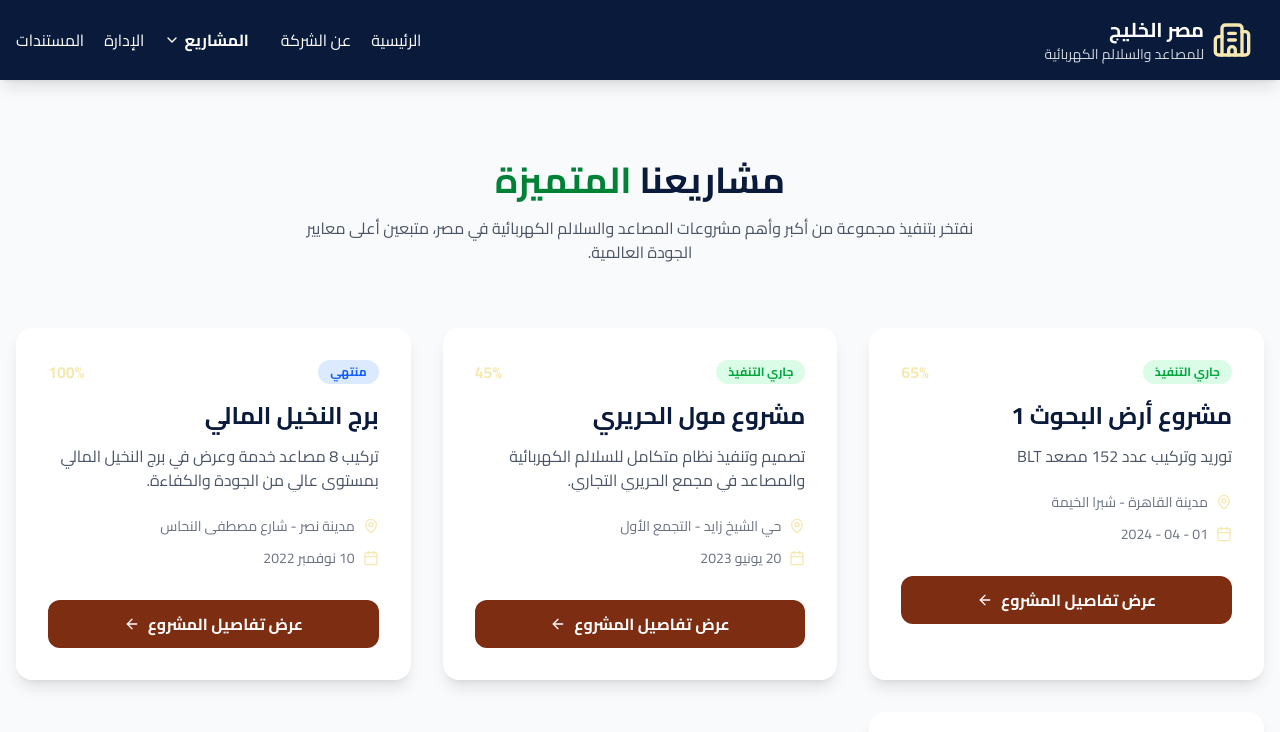
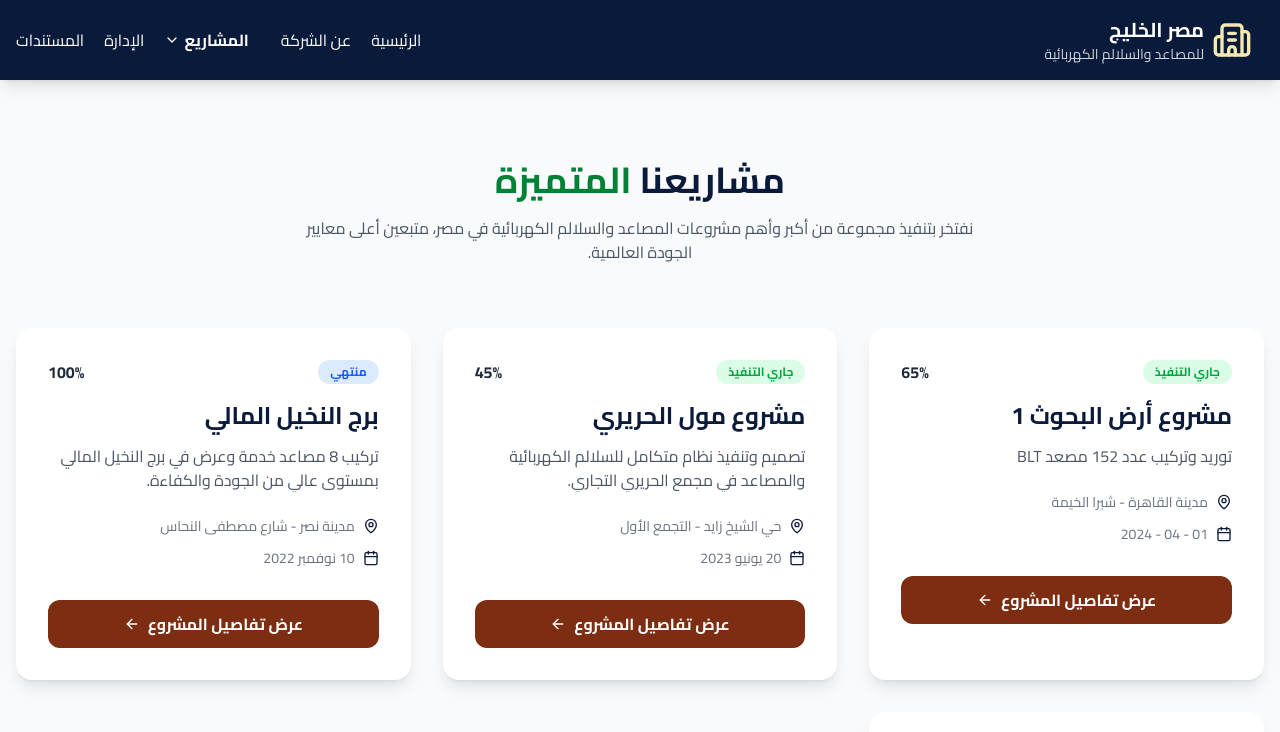
Before and after one commit to Hassan-Abd-El-Aziz/EGGEEC-Reports, a React (Vite) app: page /projects in a window 1280 px wide. Shown: the top 732 px of the page. Built offline with nearby package versions, Linux system fonts and the light colour scheme.

Commit message:
add color in project page

```diff
--- a/src/components/ProjectPage.jsx
+++ b/src/components/ProjectPage.jsx
@@ -119,21 +119,21 @@ const ProjectPage = () => {
           </div>
           <div className="grid md:grid-cols-3 gap-6 mt-8">
             <div className="flex items-center">
-              <MapPin className="h-5 w-5 text-secondary-gold ml-2" />
+              <MapPin className="h-5 w-5 text-red-800 ml-2" />
               <div>
                 <div className="text-gray-500 text-sm">الموقع</div>
                 <div className="font-semibold">{project.location}</div>
               </div>
             </div>
             <div className="flex items-center">
-              <Calendar className="h-5 w-5 text-secondary-gold ml-2" />
+              <Calendar className="h-5 w-5 text-blue-600 ml-2" />
               <div>
                 <div className="text-gray-500 text-sm">تاريخ البدء</div>
                 <div className="font-semibold">{project.startDate}</div>
               </div>
             </div>
             <div className="flex items-center">
-              <BarChart3 className="h-5 w-5 text-secondary-gold ml-2" />
+              <BarChart3 className="h-5 w-5 text-primary-blue ml-2" />
               <div>
                 <div className="text-gray-500 text-sm">متوسط التقدم</div>
                 <div className="font-semibold">{project.progress}%</div>
--- a/src/pages/Projects.jsx
+++ b/src/pages/Projects.jsx
@@ -36,7 +36,7 @@ const Projects = () => {
                   >
                     {project.status}
                   </span>
-                  <div className="text-secondary-gold font-bold">
+                  <div className="text-shadow-primary-dark font-bold">
                     {project.progress}%
                   </div>
                 </div>
@@ -51,11 +51,11 @@ const Projects = () => {
 
                 <div className="space-y-3 mb-8">
                   <div className="flex items-center text-gray-500">
-                    <MapPin className="h-4 w-4 ml-2 text-secondary-gold" />
+                    <MapPin className="h-4 w-4 ml-2 text-primary-dark" />
                     <span className="text-sm">{project.location}</span>
                   </div>
                   <div className="flex items-center text-gray-500">
-                    <Calendar className="h-4 w-4 ml-2 text-secondary-gold" />
+                    <Calendar className="h-4 w-4 ml-2 text-primary-dark" />
                     <span className="text-sm">{project.startDate}</span>
                   </div>
                 </div>
```
